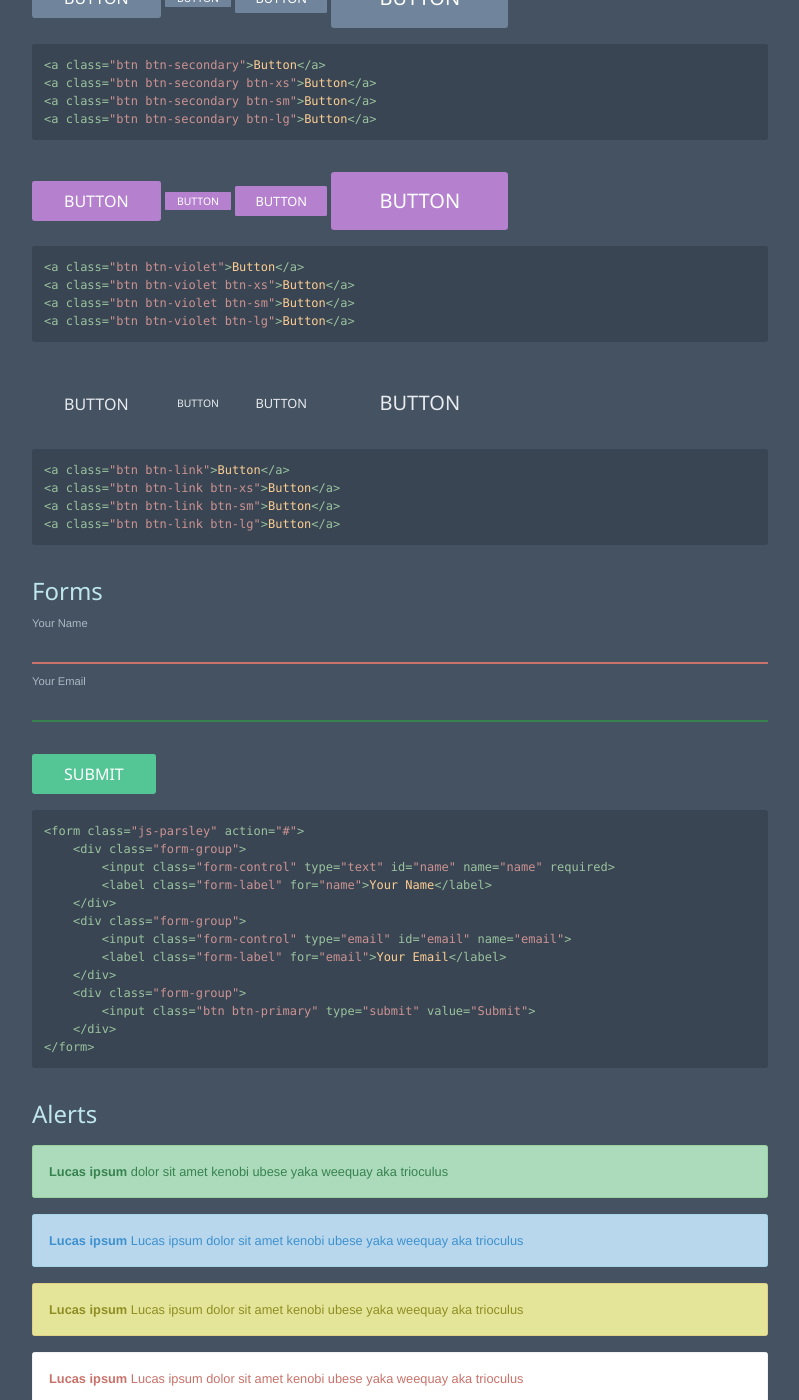
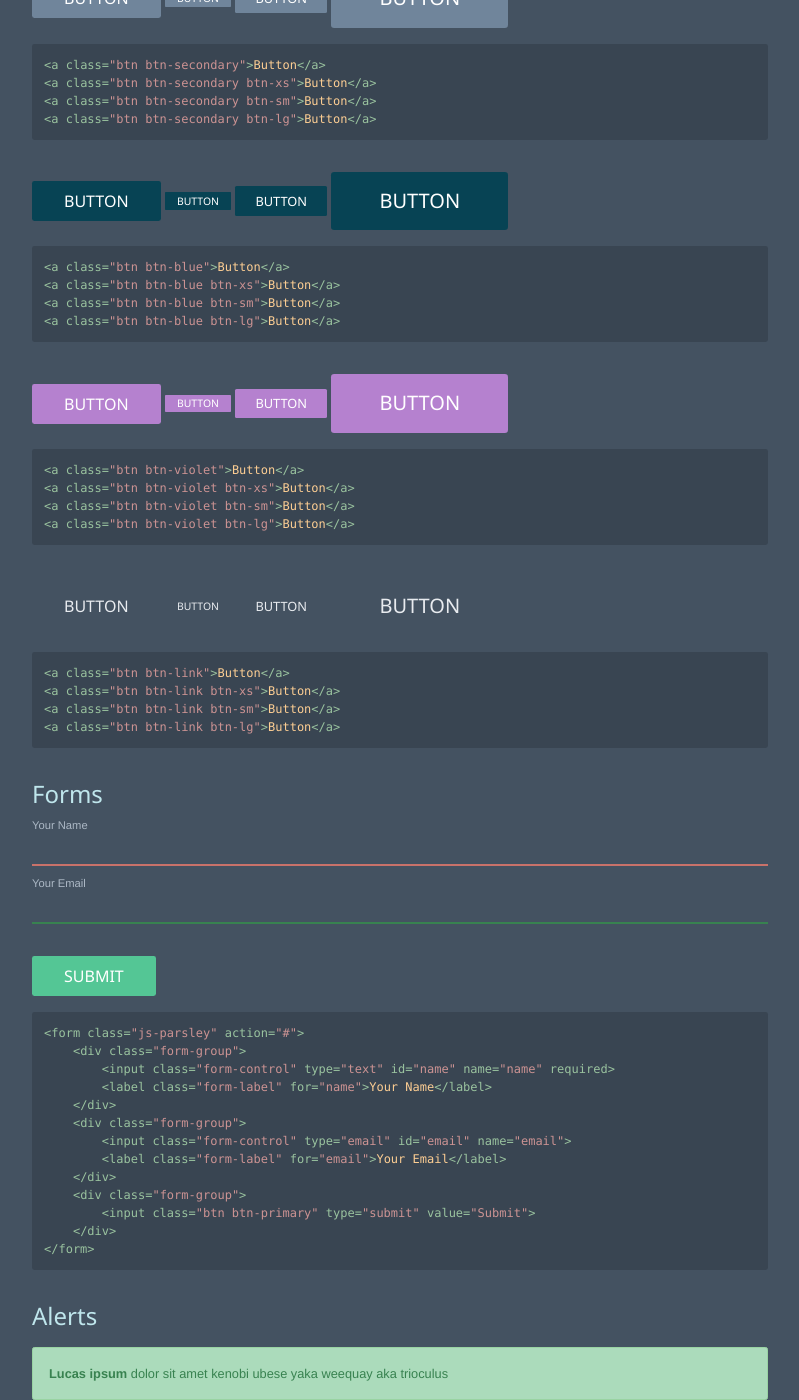
Before and after one commit to bigchaindb/site, a Jekyll site: the page built from _src/styleguide.md, in a window 1280 px wide and 1400 px high, scrolled down 4695 px. Shown: the whole window, without its empty margins (240-1039 px from the left). Built offline with Jekyll 4.4.1, drawn with Linux system fonts in a browser that asks for light colours; Markdown is read by kramdown in place of the engine named in the settings.

Commit message:
introduce dark blue button

````diff
--- a/_src/_assets/styles/bigchain/_buttons.scss
+++ b/_src/_assets/styles/bigchain/_buttons.scss
@@ -62,6 +62,9 @@ fieldset[disabled] a.btn {
 }
 .btn-secondary {
     @include button-variant($btn-secondary-color, $btn-secondary-bg);
+}
+.btn-blue {
+    @include button-variant($btn-blue-color, $btn-blue-bg);
 }
 .btn-violet {
     @include button-variant($btn-violet-color, $btn-violet-bg);
--- a/_src/_assets/styles/bigchain/_variables.scss
+++ b/_src/_assets/styles/bigchain/_variables.scss
@@ -151,6 +151,9 @@ $btn-primary-bg:                 $brand-primary !default;
 $btn-secondary-color:            #fff !default;
 $btn-secondary-bg:               $brand-main-gray !default;
 
+$btn-blue-color:                 #fff !default;
+$btn-blue-bg:                    $brand-main-blue !default;
+
 $btn-violet-color:               #fff !default;
 $btn-violet-bg:                  $brand-main-violet !default;
 
--- a/_src/_includes/sections/section-cta-community.html
+++ b/_src/_includes/sections/section-cta-community.html
@@ -5,7 +5,7 @@
             <p class="section-description">There are many ways you can contribute to the BigchainDB project.</p>
         </header>
 
-        <a class="btn btn-violet" href="/community/">
+        <a class="btn btn-blue" href="/community/">
             Community
         </a>
     </div>
--- a/_src/_includes/sections/section-cta-features.html
+++ b/_src/_includes/sections/section-cta-features.html
@@ -5,7 +5,7 @@
             <p class="section-description">Learn how we scale</p>
         </header>
 
-        <a class="btn btn-violet" href="/features/">
+        <a class="btn btn-blue" href="/features/">
             How BigchainDB works
         </a>
     </div>
--- a/_src/_includes/sections/section-cta-whitepaper.html
+++ b/_src/_includes/sections/section-cta-whitepaper.html
@@ -5,7 +5,7 @@
             <p class="section-description">BigchainDB: A Scalable Blockchain Database</p>
         </header>
 
-        <a class="btn btn-violet" href="/whitepaper/">
+        <a class="btn btn-blue" href="/whitepaper/">
             <svg class="icon">
                 <use xlink:href="/assets/img/sprite.svg#icon-documents"></use>
             </svg>
--- a/_src/styleguide.md
+++ b/_src/styleguide.md
@@ -175,6 +175,15 @@ Donec *ullamcorper nulla* non metus auctor fringilla. Duis mollis, est non commo
 <a class="btn btn-secondary btn-lg">Button</a>
 ```
 
+<a class="btn btn-blue">Button</a> <a class="btn btn-blue btn-xs">Button</a> <a class="btn btn-blue btn-sm">Button</a> <a class="btn btn-blue btn-lg">Button</a>
+
+```html
+<a class="btn btn-blue">Button</a>
+<a class="btn btn-blue btn-xs">Button</a>
+<a class="btn btn-blue btn-sm">Button</a>
+<a class="btn btn-blue btn-lg">Button</a>
+```
+
 <a class="btn btn-violet">Button</a> <a class="btn btn-violet btn-xs">Button</a> <a class="btn btn-violet btn-sm">Button</a> <a class="btn btn-violet btn-lg">Button</a>
 
 ```html
````
